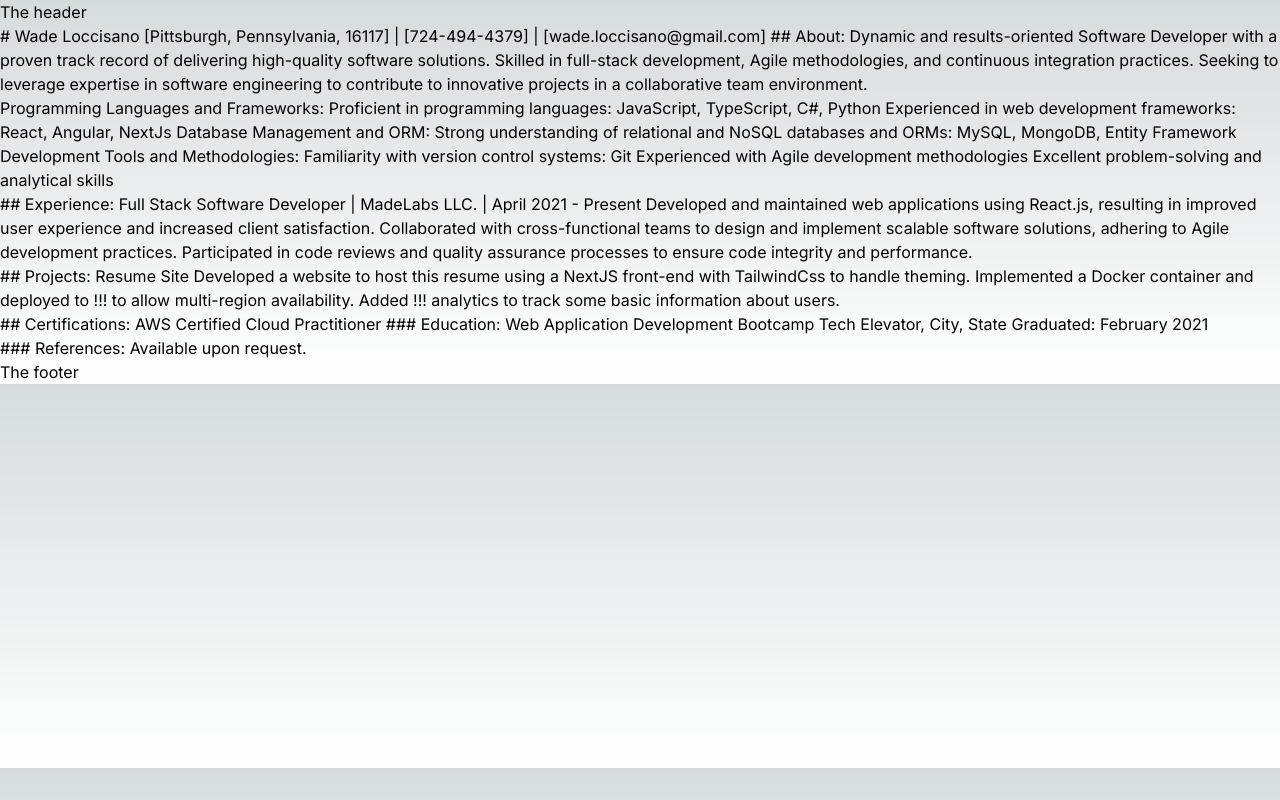
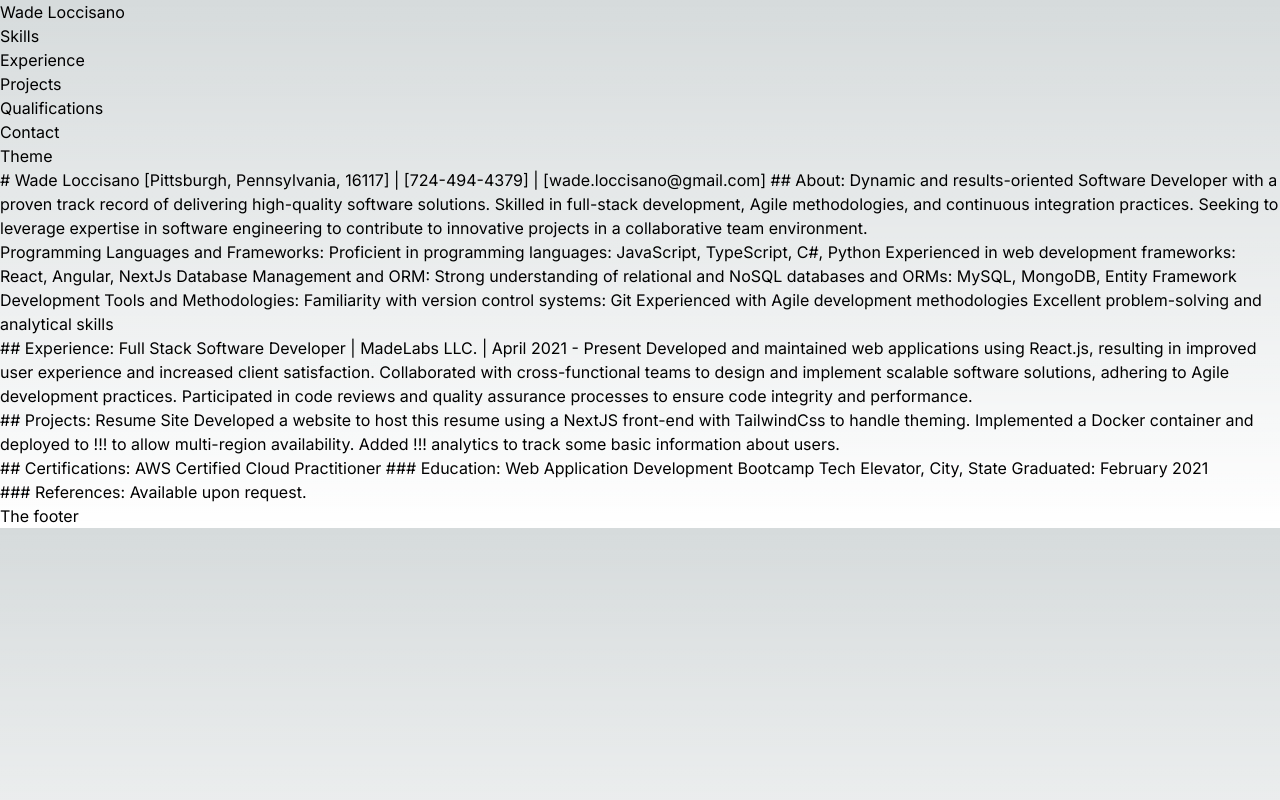
Before and after one commit to wade-loccisano/resume-site, a Next.js app: page / in a window 1280 px wide. Built offline with nearby package versions, Linux system fonts and the light colour scheme.

Commit message:
Header component

```diff
--- a/app/layout.tsx
+++ b/app/layout.tsx
@@ -19,10 +19,47 @@ export default function RootLayout({
   return (
     <html lang="en" className={theme === "dark" ? "dark" : "light"}>
       <body className={inter.className}>
-        <header>The header</header>
+        {/* <header>The header</header> */}
+        <Header />
         {children}
         <footer>The footer</footer>
       </body>
     </html>
   );
 }
+
+export function Header() {
+  return (
+    <header className="text-center">
+      <section>
+        <div className="flex flex-row">
+          <div className="p-2">
+            Wade Loccisano
+          </div>
+
+          <div className="flex flex-row p-2">
+            <div>
+              Skills
+            </div>
+            <div>
+              Experience
+            </div>
+            <div>
+              Projects
+            </div>
+            <div>
+              Qualifications
+            </div>
+          </div>
+
+          <div className="flex flex-row p-2">
+            Contact
+            <div>
+              Theme
+            </div>
+          </div>
+        </div>
+      </section>
+    </header>
+  );
+}
--- a/app/page.tsx
+++ b/app/page.tsx
@@ -10,36 +10,49 @@ const resumeTemplate: string = `
 
   ## Skills:
 
-  Proficient in programming languages: JavaScript, TypeScript, C#
+  ### Programming Languages and Frameworks:
+
+  Proficient in programming languages: JavaScript, TypeScript, C#, Python
   Experienced in web development frameworks: React, Angular, NextJs
+
+  ### Database Management and ORM:
+
   Strong understanding of relational and NoSQL databases: MySQL, MongoDB
+  Worked with ORMs: Entity Framework, !!!
+
+  ### Development Tools and Methodologies:
+
   Familiarity with version control systems: Git
   Experienced with Agile development methodologies
-  Excellent problem - solving and analytical skills
+  Excellent problem-solving and analytical skills
 
   ## Experience:
-  Full Stack Software Developer | MadeLabs LLC. | April 2021 - Present
+
+  ### Full Stack Software Developer | MadeLabs LLC. | April 2021 - Present
 
   Developed and maintained web applications using React.js, resulting in improved user experience and increased client satisfaction.
   Collaborated with cross - functional teams to design and implement scalable software solutions, adhering to Agile development practices.
   Participated in code reviews and quality assurance processes to ensure code integrity and performance.
 
   ## Projects:
-  Resume Site
+
+  ### Resume Site
 
   Developed a website to host this resume using a NextJS front-end with TailwindCss to handle theming.
   Implemented a Docker container and deployed to!!! to allow multi - region availability.
   Added!!! analytics to track some basic information about users.
 
-  ## Certifications:
-  AWS Certified Cloud Practitioner
+  ## Qualifications:
 
   ### Education:
   Web Application Development Bootcamp
   Tech Elevator, City, State
   Graduated: February 2021
 
-  ### References:
+  ### Certifications
+  AWS Certified Cloud Practitioner
+
+  ## References:
   Available upon request.
 `;
 
@@ -60,9 +73,11 @@ export default function Home() {
 
         Proficient in programming languages: JavaScript, TypeScript, C#, Python
         Experienced in web development frameworks: React, Angular, NextJs
+
         Database Management and ORM:
 
         Strong understanding of relational and NoSQL databases and ORMs: MySQL, MongoDB, Entity Framework
+
         Development Tools and Methodologies:
 
         Familiarity with version control systems: Git
```
